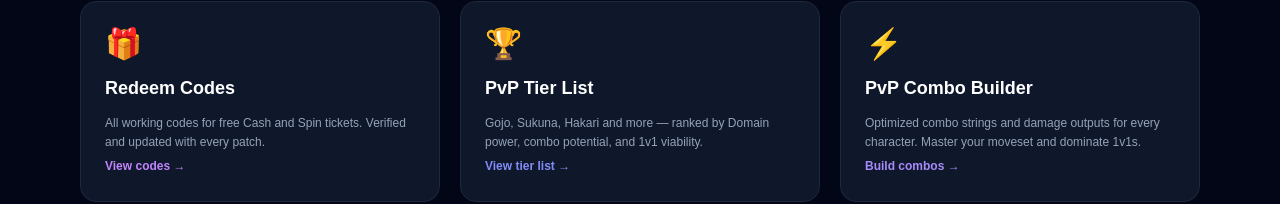
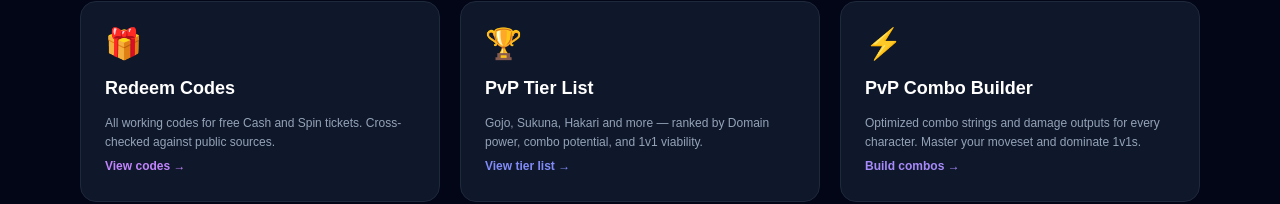
Before and after one commit to lianlele168/jujutsu-shenanigans-wiki, a Next.js app: page / in a window 1280 px wide. Shown: the part 989-1193 px from the top of the page. Built offline with nearby package versions, Linux system fonts and the light colour scheme.

Commit message:
fix(eeat): strip unbacked "Verified" UI labels; drop dead simulator component

```diff
--- a/src/app/HomeClient.tsx
+++ b/src/app/HomeClient.tsx
@@ -79,7 +79,7 @@
         <a href="/codes" className="group bg-slate-900 hover:bg-slate-800 border border-slate-800 hover:border-purple-700/50 rounded-2xl p-6 space-y-3 transition-all duration-200 hover:-translate-y-1">
           <div className="text-3xl">🎁</div>
           <h2 className="text-lg font-bold text-white group-hover:text-purple-400 transition-colors">Redeem Codes</h2>
-          <p className="text-xs text-slate-400 leading-relaxed">All working codes for free Cash and Spin tickets. Verified and updated with every patch.</p>
+          <p className="text-xs text-slate-400 leading-relaxed">All working codes for free Cash and Spin tickets. Cross-checked against public sources.</p>
           <span className="text-xs text-purple-400 font-semibold">View codes →</span>
         </a>
 
--- a/src/app/codes/page.tsx
+++ b/src/app/codes/page.tsx
@@ -2,7 +2,7 @@
 
 export const metadata: Metadata = {
   title: 'Jujutsu Shenanigans Codes — Free Cash & Emotes',
-  description: 'Verified Jujutsu Shenanigans redeem codes with the full expired archive. Redeem for free cash and exclusive emote cosmetics.',
+  description: 'Jujutsu Shenanigans redeem codes with the full expired archive. Redeem for free cash and exclusive emote cosmetics.',
   alternates: {
     canonical: '/codes',
   },
```
